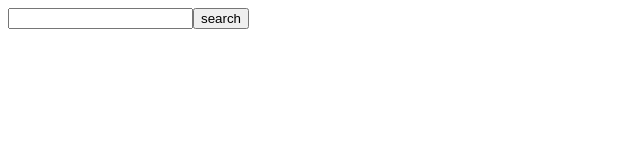
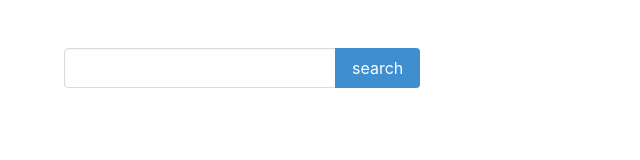
Before and after one commit to vdslab/tweet-viewer, a React app in the folder viewer/: page / in a window 1280 px wide. Shown: the whole page, without its empty margins (0-640 px from the left). Built offline with nearby package versions, Linux system fonts and the light colour scheme.

Commit message:
add bulma and chenge view

```diff
--- a/viewer/src/index.html
+++ b/viewer/src/index.html
@@ -2,6 +2,8 @@
 <html>
     <head>
         <meta charset="utf-8">
+        <meta name="viewport" content="width=device-width, initial-scale=1">
+        <link rel="stylesheet" href="../node_modules/bulma/css/bulma.css">
     </head>
     <body>
         <div id="content"></div>
--- a/viewer/src/pages/TweetList/index.js
+++ b/viewer/src/pages/TweetList/index.js
@@ -1,4 +1,5 @@
 import React from 'react'
+import DisplayTweet from './DisplayTweet'
 
 class TweetList extends React.Component {
     constructor(props) {
@@ -7,20 +8,28 @@ class TweetList extends React.Component {
     }
     render() {
         const keywordRef = React.createRef()
-        return <div>
-            <input type="text" ref={keywordRef}/>
-            <button
+        return <section className="section">
+            <div className="container">
+                <div className="field has-addons">
+                    <div className="control">
+                        <input className="input" type="text" ref={keywordRef}/>
+                    </div>
+                    <div className="control">
+                        <button className="button is-info"
                         onClick={() => {
                             fetch(`https://us-central1-moe-twitter-analysis2019.cloudfunctions.net/main/tweets?keyword=${keywordRef.current.value}`)
                                 .then((res) => res.json())
                                 .then((data) => this.setState({ tweets: data }))
                         }}>search</button>
+                    </div>
+                </div>
                 {this.state.tweets.map((tweet) => {
-                return <p>
-                    {tweet.text}
-                </p>
+                    return <DisplayTweet
+                    text={tweet.text}
+                    />
                 })}
             </div>
+        </section>
     }
 }
 
```
Lines whose indentation alone changed are shown as unchanged.
